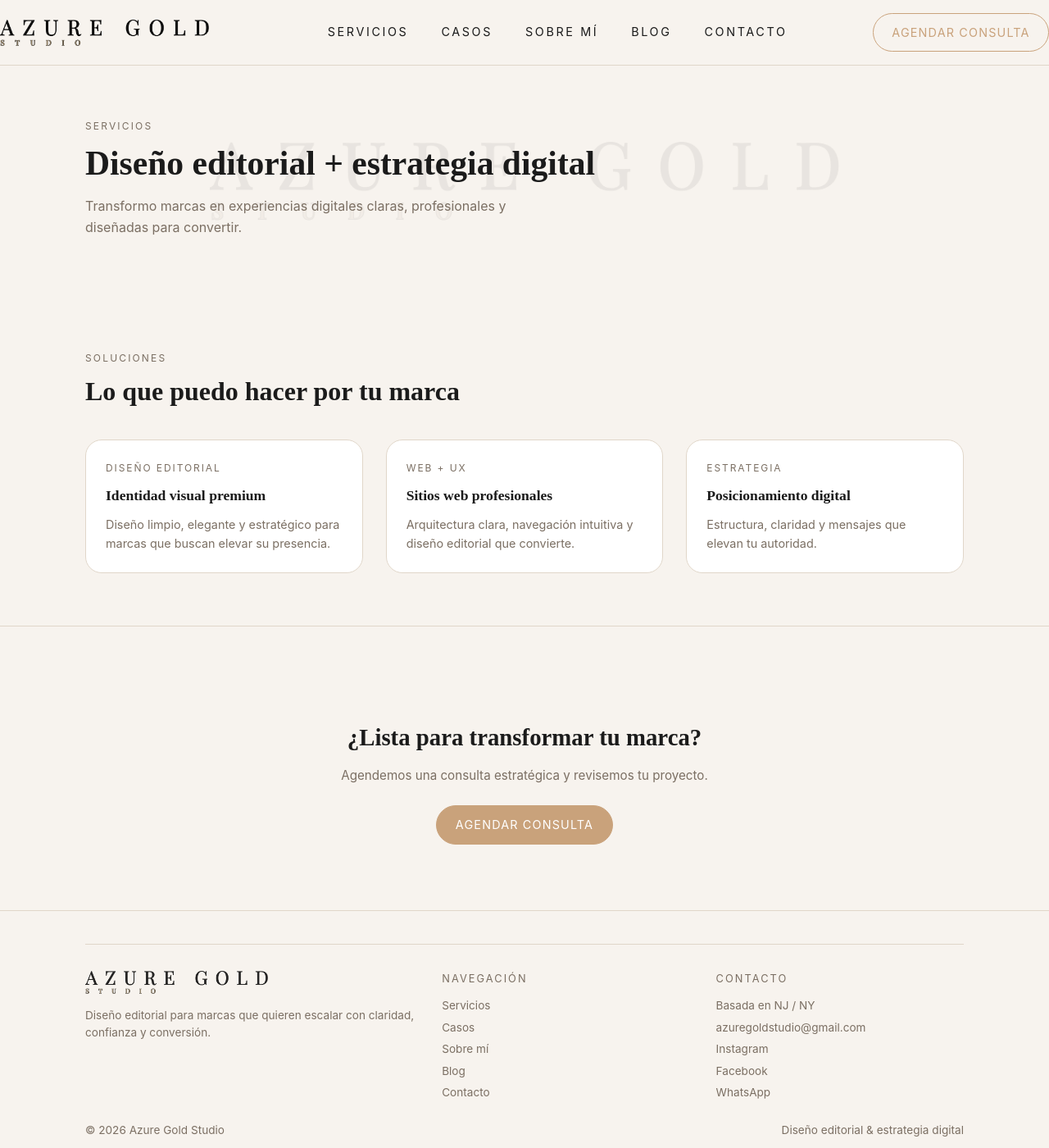
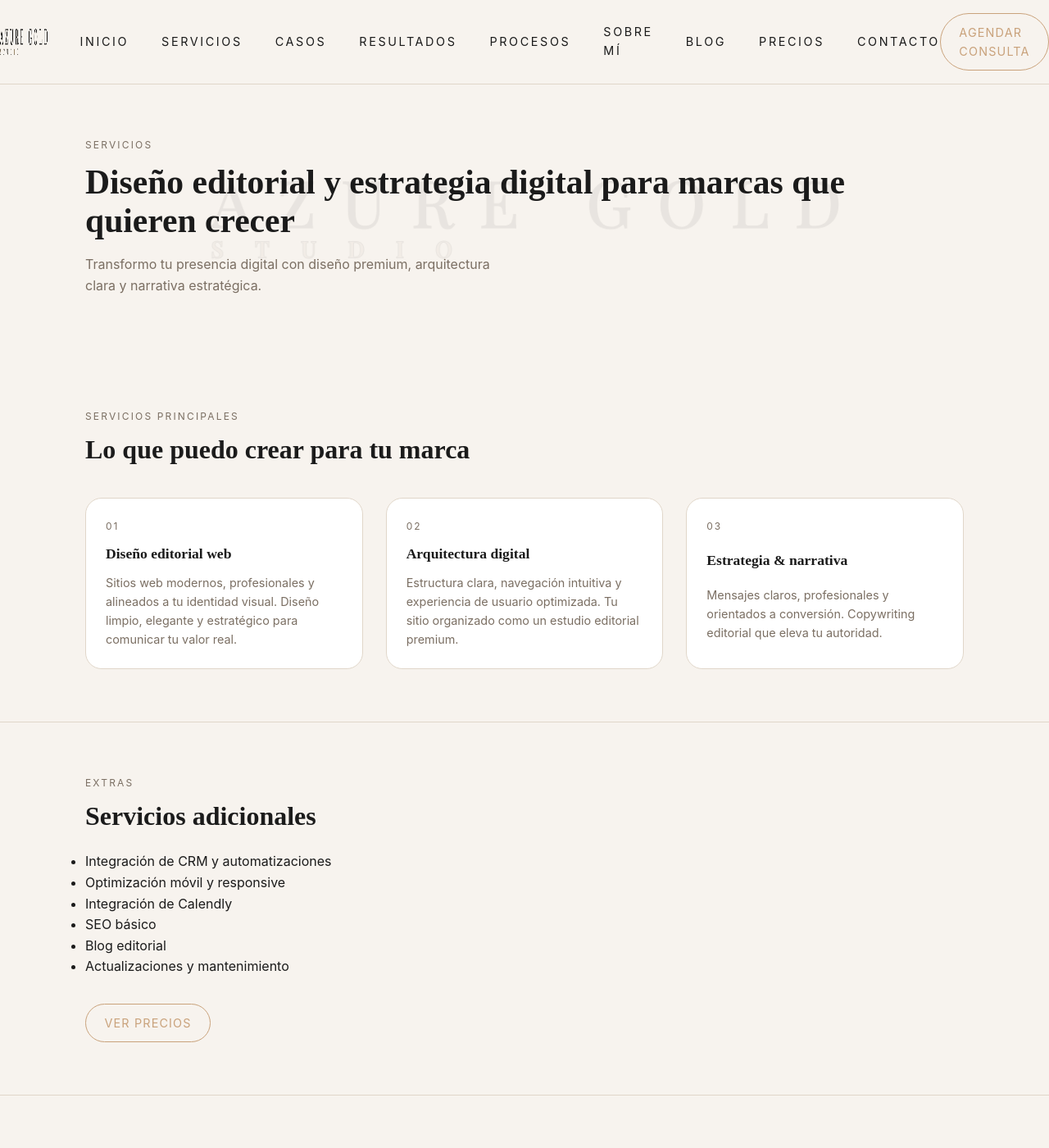
Before and after one commit to jcynay0206/mi_portfolio, a Jekyll site: the page servicios/index.html, which Jekyll copies as it is, in a window 1280 px wide and 1400 px high. Shown: the whole window at 82% size. Built offline with Jekyll 4.4.1, drawn with Linux system fonts in a browser that asks for light colours; some of the changed text lies outside the part shown.

Commit message:
Update index.html

```diff
--- a/servicios/index.html
+++ b/servicios/index.html
@@ -20,12 +20,15 @@
       <span>AZURE GOLD</span> STUDIO
     </a>
 
-  <!-- SOLO TE ENTREGO EL BLOQUE DEL MENÚ CORREGIDO -->
     <div class="menu-links">
+      <a href="/">Inicio</a>
       <a href="/servicios/">Servicios</a>
       <a href="/casos/">Casos</a>
+      <a href="/resultados/">Resultados</a>
+      <a href="/procesos/">Procesos</a>
       <a href="/sobre-mi/">Sobre mí</a>
       <a href="/blog/">Blog</a>
+      <a href="/precios/">Precios</a>
       <a href="/contacto/">Contacto</a>
     </div>
 
@@ -37,47 +40,80 @@
 <header class="hero hero-watermark fade-in">
   <div class="wrapper">
     <div class="hero-eyebrow">Servicios</div>
-    <h1 class="hero-title">Diseño editorial + estrategia digital</h1>
+    <h1 class="hero-title">Diseño editorial y estrategia digital para marcas que quieren crecer</h1>
     <p class="hero-subtitle">
-      Transformo marcas en experiencias digitales claras, profesionales y diseñadas para convertir.
+      Transformo tu presencia digital con diseño premium, arquitectura clara y narrativa estratégica.
     </p>
   </div>
 </header>
 
-<!-- SERVICIOS -->
+<!-- SERVICIOS PRINCIPALES -->
 <section>
   <div class="wrapper">
-    <div class="section-label">Soluciones</div>
-    <h2 class="section-title fade-up delay-1">Lo que puedo hacer por tu marca</h2>
+    <div class="section-label">Servicios principales</div>
+    <h2 class="section-title fade-up delay-1">Lo que puedo crear para tu marca</h2>
 
-    <div class="cards-3" style="margin-top: 2.5rem;">
+    <div class="cards-3 fade-up delay-2" style="margin-top: 2.5rem;">
 
-      <article class="card fade-up delay-1">
-        <div class="card-label">Diseño editorial</div>
-        <h3 class="card-title">Identidad visual premium</h3>
-        <p class="card-text">Diseño limpio, elegante y estratégico para marcas que buscan elevar su presencia.</p>
+      <!-- SERVICIO 1 -->
+      <article class="card">
+        <div class="card-label">01</div>
+        <h3 class="card-title">Diseño editorial web</h3>
+        <p class="card-text">
+          Sitios web modernos, profesionales y alineados a tu identidad visual.
+          Diseño limpio, elegante y estratégico para comunicar tu valor real.
+        </p>
       </article>
 
-      <article class="card fade-up delay-2">
-        <div class="card-label">Web + UX</div>
-        <h3 class="card-title">Sitios web profesionales</h3>
-        <p class="card-text">Arquitectura clara, navegación intuitiva y diseño editorial que convierte.</p>
+      <!-- SERVICIO 2 -->
+      <article class="card">
+        <div class="card-label">02</div>
+        <h3 class="card-title">Arquitectura digital</h3>
+        <p class="card-text">
+          Estructura clara, navegación intuitiva y experiencia de usuario optimizada.
+          Tu sitio organizado como un estudio editorial premium.
+        </p>
       </article>
 
-      <article class="card fade-up delay-3">
-        <div class="card-label">Estrategia</div>
-        <h3 class="card-title">Posicionamiento digital</h3>
-        <p class="card-text">Estructura, claridad y mensajes que elevan tu autoridad.</p>
+      <!-- SERVICIO 3 -->
+      <article class="card">
+        <div class="card-label">03</div>
+        <h3 class="card-title">Estrategia & narrativa</h3>
+        <p class="card-text">
+          Mensajes claros, profesionales y orientados a conversión.
+          Copywriting editorial que eleva tu autoridad.
+        </p>
       </article>
 
     </div>
   </div>
 </section>
 
-<!-- CTA -->
+<!-- SERVICIOS ADICIONALES -->
+<section>
+  <div class="wrapper">
+    <div class="section-label">Extras</div>
+    <h2 class="section-title fade-up delay-1">Servicios adicionales</h2>
+
+    <ul class="about-list fade-up delay-2" style="margin-top: 1.5rem;">
+      <li>Integración de CRM y automatizaciones</li>
+      <li>Optimización móvil y responsive</li>
+      <li>Integración de Calendly</li>
+      <li>SEO básico</li>
+      <li>Blog editorial</li>
+      <li>Actualizaciones y mantenimiento</li>
+    </ul>
+
+    <div style="margin-top: 2rem;">
+      <a href="/precios/" class="btn btn-outline">Ver precios</a>
+    </div>
+  </div>
+</section>
+
+<!-- CTA FINAL -->
 <section class="fade-in delay-2">
   <div class="wrapper cta-final">
-    <h2>¿Lista para transformar tu marca?</h2>
+    <h2>¿Lista para elevar tu presencia digital?</h2>
     <p>Agendemos una consulta estratégica y revisemos tu proyecto.</p>
     <a href="/calendly/" class="btn">Agendar consulta</a>
   </div>
@@ -99,6 +135,7 @@
           <li><a href="/casos/">Casos</a></li>
           <li><a href="/sobre-mi/">Sobre mí</a></li>
           <li><a href="/blog/">Blog</a></li>
+          <li><a href="/precios/">Precios</a></li>
           <li><a href="/contacto/">Contacto</a></li>
         </ul>
       </div>
```
Lines whose indentation alone changed are shown as unchanged.
